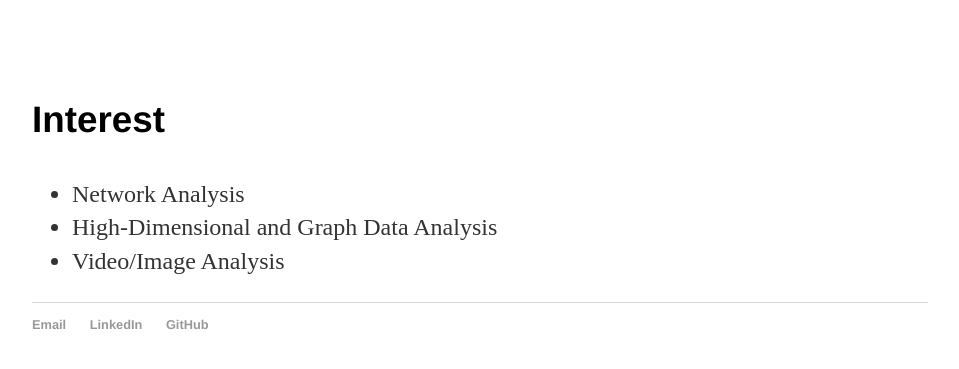
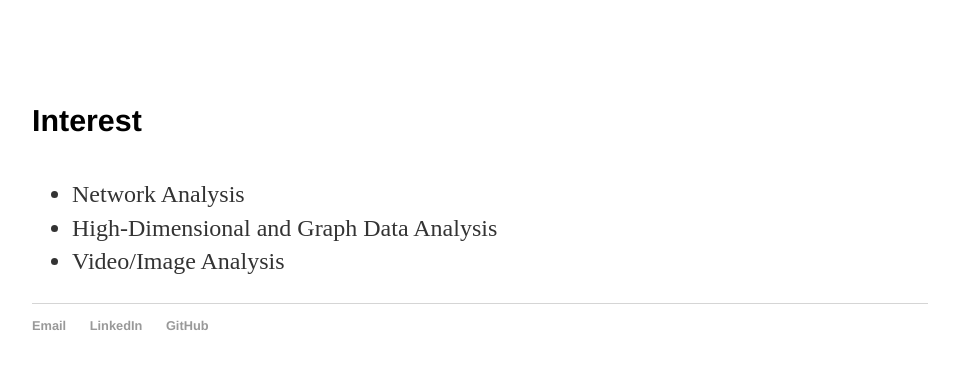
Before and after one commit to CongM/CongM.github.io, a Jekyll site: the page built from index.html, in a window 1280 px wide. Shown: the part 334-703 px from the top of the page, without its empty margins (160-1119 px from the left). Built offline with Jekyll 4.4.1, drawn with Linux system fonts in a browser that asks for light colours.

```diff
--- a/index.html
+++ b/index.html
@@ -15,7 +15,7 @@ title: Cong Mu's Homepage
 
 	<br><br>
 
-	<h3>Interest</h3>
+	<h4>Interest</h4>
 	<ul>
 		<li>Network Analysis</li>
 		<li>High-Dimensional and Graph Data Analysis</li>
```
